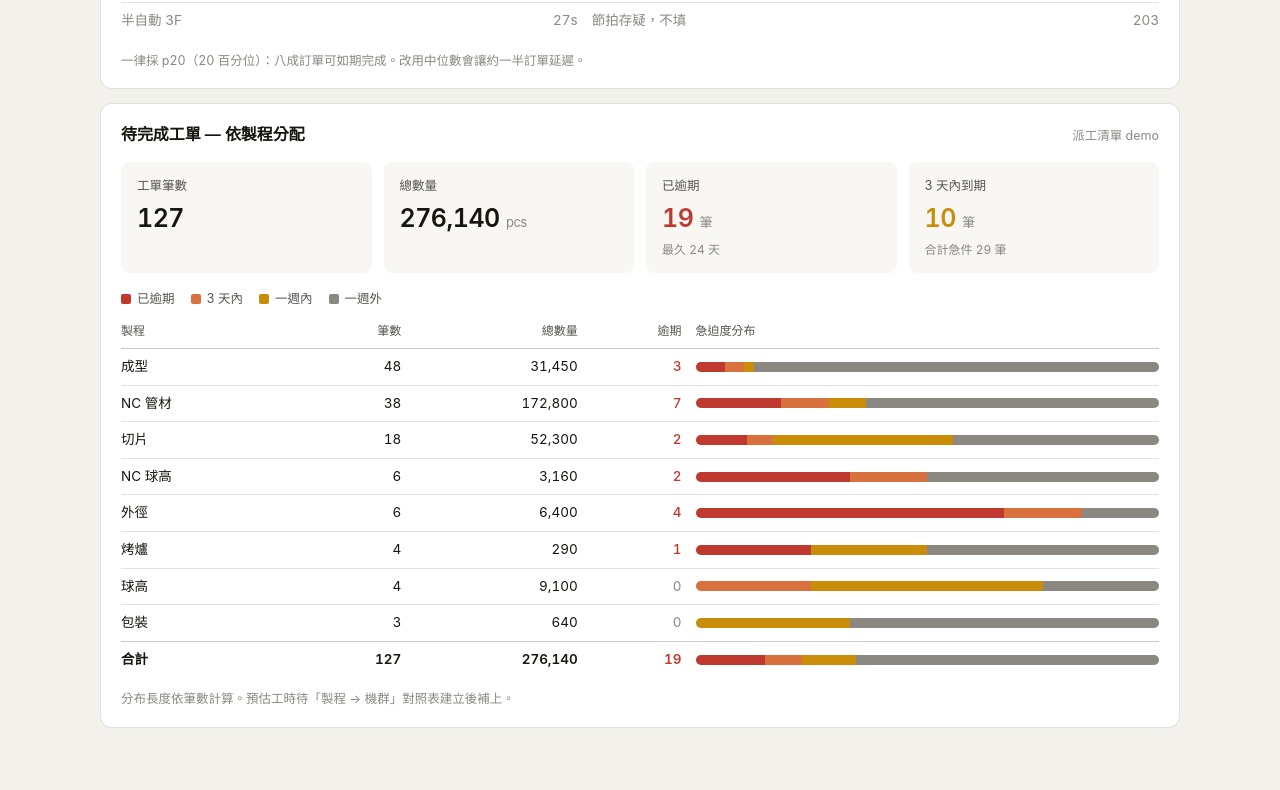
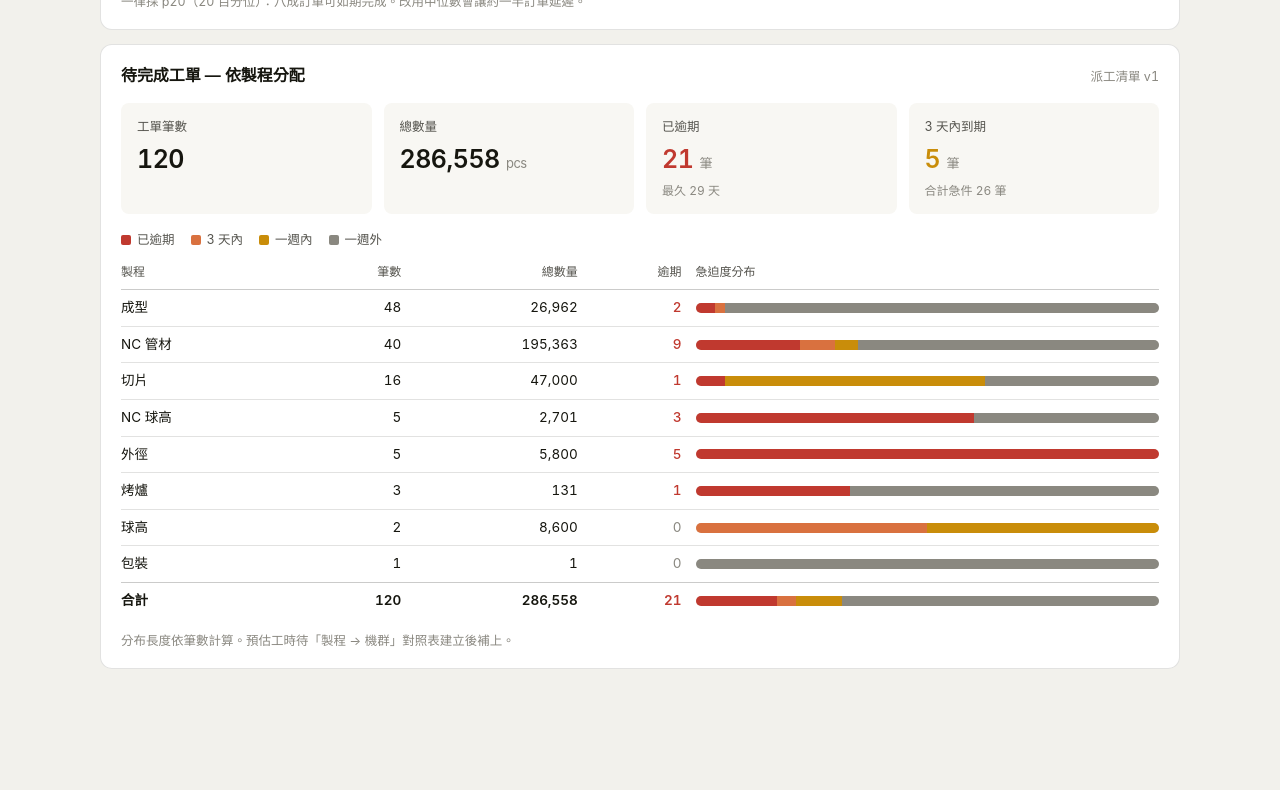
Before and after one commit to esi02sales-ai/production-kpi-dashboard, a plain HTML site: page index.html in a window 1280 px wide. Shown: the part 1112-1902 px from the top of the page. After the commit the page ends 1843 px from the top, so only its background shows below. Drawn offline with Linux system fonts and the light colour scheme.

Commit message:
改用實際廠內數據,移除示範資料標記

```diff
--- a/index.html
+++ b/index.html
@@ -50,14 +50,6 @@ body{
   padding:24px 20px 48px;
 }
 .wrap{max-width:1080px;margin:0 auto}
-
-.demo{
-  display:flex;align-items:center;gap:10px;
-  background:var(--bg-amber);color:var(--tx-amber);
-  border-radius:var(--radius);padding:10px 14px;
-  font-size:13px;margin-bottom:18px;
-}
-.demo b{font-weight:600}
 
 .topbar{display:flex;align-items:flex-end;justify-content:space-between;gap:16px;flex-wrap:wrap;margin-bottom:20px}
 h1{font-size:21px;font-weight:600;letter-spacing:-.01em}
@@ -145,8 +137,6 @@ tr.off td{color:var(--tx3)}
 <body>
 <div class="wrap">
 
-  <p class="demo"><b>示範資料</b>　此頁數字為模擬值，非實際廠內數據，僅供版面與流程驗證。</p>
-
   <div class="topbar">
     <div>
       <h1>廠內品質與產能日報</h1>
@@ -206,55 +196,54 @@ tr.off td{color:var(--tx3)}
 <script>
 /* ═══════════════════════════════════════════════════════════
    資料區 — 每日只需要改這個 DATA 物件，版面會自動重繪
-   ※ 目前為模擬值，正式上線時整段換成實際數據
    ═══════════════════════════════════════════════════════════ */
 const DATA = {
   updated: "2026-07-30",
-  source: "模擬資料　·　NG 2026/01–07　·　報工 166 工作日　·　派工清單 demo",
+  source: "NG 2026/01–07　·　報工 2025/12/23–2026/07/09　·　派工清單 v1",
 
   hero: [
-    { tone:"red",   label:"NG 事件總數",   value:"58",  sub:"平均每月 8.3 筆" },
-    { tone:"amber", label:"流程＋尺寸佔比", value:"38%", sub:"22 筆 · 優先改善" },
-    { tone:"green", label:"最佳機群稼動率", value:"81%", sub:"半自動 4B–4E" }
+    { tone:"red",   label:"NG 事件總數",   value:"43",  sub:"平均每月 6.1 筆" },
+    { tone:"amber", label:"流程＋尺寸佔比", value:"33%", sub:"14 筆 · 優先改善" },
+    { tone:"green", label:"最佳機群稼動率", value:"75%", sub:"半自動 4B–4E" }
   ],
 
-  ngTotal: 58,
+  ngTotal: 43,
   ngTop: [
-    { name:"作業流程 NG",                  count:12, color:"red" },
-    { name:"尺寸異常（內外徑／肉厚／其他）", count:10, color:"orange" },
-    { name:"毛坯／材料 NG　·　技師架刀／架機", count:7,  color:"amber", note:"各 7 筆" }
+    { name:"作業流程 NG",                  count:8, color:"red" },
+    { name:"尺寸異常（內外徑／肉厚／其他）", count:6, color:"orange" },
+    { name:"毛坯／材料 NG　·　技師架刀／架機", count:4, color:"amber", note:"各 4 筆" }
   ],
-  ngNote: "其後：5S 未歸位 5 筆（8.6%）、產品報廢 4 筆（6.9%）、其餘單筆項目共 13 筆（22.4%）。",
+  ngNote: "其後：5S 未歸位／產品報廢 各 3 筆（7.0%）、尺寸異常其他 2 筆（4.7%）、其餘單筆項目共 15 筆（34.9%）。明細加總尚差 1 筆待確認。",
 
-  utilMeta: "模擬報工 4,120 筆 · 166 工作日",
+  utilMeta: "自動報工 3,698 筆 · 166 工作日",
   util: [
-    { name:"全自動 3AB",            tact:"15s", rate:78, n:812,  kind:"auto" },
-    { name:"全自動 3AA",            tact:"15s", rate:55, n:466,  kind:"auto" },
-    { name:"全自動 3AC",            tact:"15s", rate:61, n:634,  kind:"auto" },
-    { name:"全自動 3AD",            tact:"15s", rate:64, n:571,  kind:"auto" },
-    { name:"全自動組代表值",         tact:"15s", rate:62, n:null, kind:"rep" },
-    { name:"全自動 2AA",            tact:"30s", rate:59, n:48,   kind:"auto", lowSample:true },
-    { name:"半自動 4B／4C／4D／4E",  tact:"27s", rate:81, n:790,  kind:"semi" },
-    { name:"手動 3A／3B／3C／3D",    tact:"45s", rate:46, n:1342, kind:"manual" },
-    { name:"手動 9A／9B／9E／9F",    tact:"30s", rate:53, n:241,  kind:"manual" },
-    { name:"手動 6A–6D",            tact:"27s", rate:null, n:1088, kind:"manual" },
-    { name:"自動 5AB",              tact:"30s", rate:null, n:164,  kind:"auto" },
-    { name:"半自動 5A",             tact:"10s", rate:null, n:298,  kind:"semi" },
-    { name:"半自動 3F",             tact:"27s", rate:null, n:203,  kind:"semi" }
+    { name:"全自動 3AB",            tact:"15s", rate:72, n:737,  kind:"auto" },
+    { name:"全自動 3AA",            tact:"15s", rate:49, n:412,  kind:"auto" },
+    { name:"全自動 3AC",            tact:"15s", rate:52, n:588,  kind:"auto" },
+    { name:"全自動 3AD",            tact:"15s", rate:57, n:539,  kind:"auto" },
+    { name:"全自動組代表值",         tact:"15s", rate:57, n:null, kind:"rep" },
+    { name:"全自動 2AA",            tact:"30s", rate:57, n:54,   kind:"auto", lowSample:true },
+    { name:"半自動 4B／4C／4D／4E",  tact:"27s", rate:75, n:713,  kind:"semi" },
+    { name:"手動 3A／3B／3C／3D",    tact:"45s", rate:42, n:1289, kind:"manual" },
+    { name:"手動 9A／9B／9E／9F",    tact:"30s", rate:52, n:218,  kind:"manual" },
+    { name:"手動 6A–6D",            tact:"27s", rate:null, n:1133, kind:"manual" },
+    { name:"自動 5AB",              tact:"30s", rate:null, n:152,  kind:"auto" },
+    { name:"半自動 5A",             tact:"10s", rate:null, n:316,  kind:"semi" },
+    { name:"半自動 3F",             tact:"27s", rate:null, n:185,  kind:"semi" }
   ],
 
-  wipMeta: "派工清單 demo",
-  wipMaxOverdueDays: 24,
+  wipMeta: "派工清單 v1",
+  wipMaxOverdueDays: 29,
   /* urgency 依序：已逾期、3 天內、一週內、一週外（筆數） */
   wip: [
-    { proc:"成型",     qty:31450,  urgency:[3,2,1,42] },
-    { proc:"NC 管材",  qty:172800, urgency:[7,4,3,24] },
-    { proc:"切片",     qty:52300,  urgency:[2,1,7,8]  },
-    { proc:"NC 球高",  qty:3160,   urgency:[2,1,0,3]  },
-    { proc:"外徑",     qty:6400,   urgency:[4,1,0,1]  },
-    { proc:"烤爐",     qty:290,    urgency:[1,0,1,2]  },
-    { proc:"球高",     qty:9100,   urgency:[0,1,2,1]  },
-    { proc:"包裝",     qty:640,    urgency:[0,0,1,2]  }
+    { proc:"成型",     qty:26962,  urgency:[2,1,0,45] },
+    { proc:"NC 管材",  qty:195363, urgency:[9,3,2,26] },
+    { proc:"切片",     qty:47000,  urgency:[1,0,9,6]  },
+    { proc:"NC 球高",  qty:2701,   urgency:[3,0,0,2]  },
+    { proc:"外徑",     qty:5800,   urgency:[5,0,0,0]  },
+    { proc:"烤爐",     qty:131,    urgency:[1,0,0,2]  },
+    { proc:"球高",     qty:8600,   urgency:[0,1,1,0]  },
+    { proc:"包裝",     qty:1,      urgency:[0,0,0,1]  }
   ]
 };
 
```
Also changed, not shown: 1 other file.
